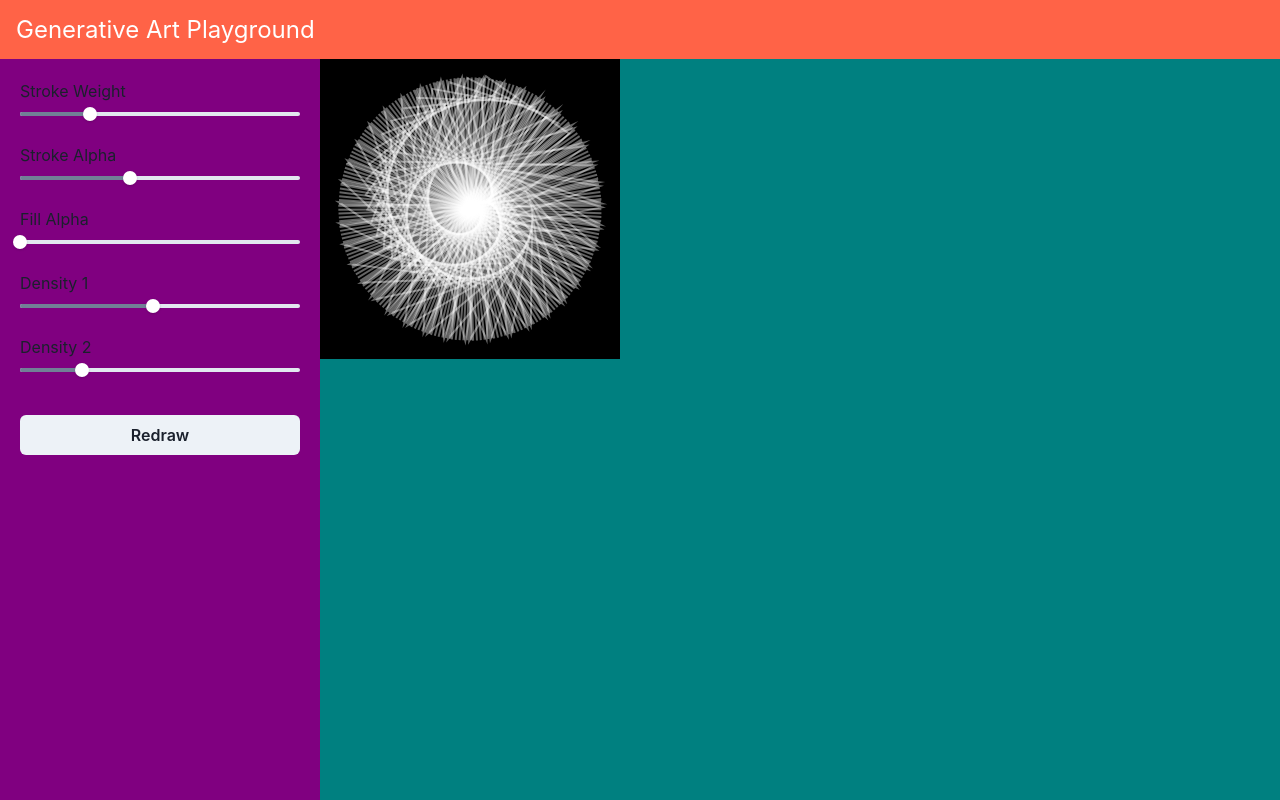
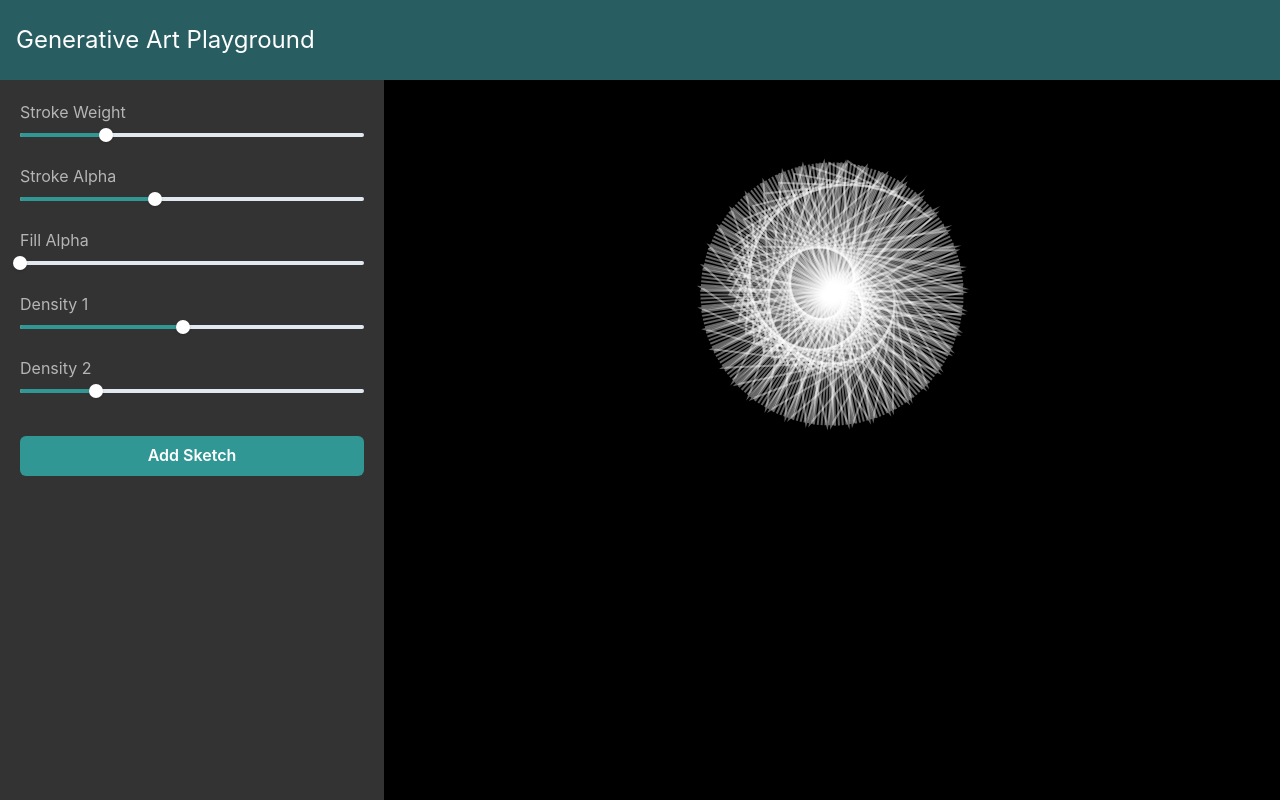
Before and after one commit to tooth-palm/triangle-playground, a React (Create React App) app: page / in a window 1280 px wide. Built offline with nearby package versions, Linux system fonts and the light colour scheme.

Commit message:
スタイルの適用

```diff
--- a/src/App.js
+++ b/src/App.js
@@ -3,7 +3,6 @@ import { useState } from "react";
 import MediaQuery from "react-responsive";
 import Canvas from "./Components/Canvas";
 
-import CanvasArea from "./Components/CanvasArea";
 import Tools from "./Components/Tools";
 
 function App() {
@@ -19,32 +18,59 @@ function App() {
     <Flex flexDirection="column" h="100vh">
       <Box
         w="100%"
-        h={16}
+        h="10%"
         pl="4"
         display="flex"
         alignItems="center"
-        bg="tomato"
+        bg="teal.700"
       >
         <Text fontSize="2xl" color="white">
           Generative Art Playground
         </Text>
       </Box>
       <MediaQuery query="(min-width: 620px)">
-        <Flex w="100%" h="100%" alignItems="stretch">
-          <Box flexBasis={320} flexGrow={0} bg="purple">
+        <Flex w="100%" h="90%" alignItems="stretch">
+          <Box width="30%" bg="#333333">
             <Tools padding={5} setValues={setSketchValues} />
           </Box>
-          <Box flexGrow={1} bg="teal" id="canvasArea">
-            <Canvas values={sketchValues} />
+          <Box
+            width="70%"
+            py="5%"
+            bg="black"
+            display="flex"
+            flexWrap="wrap"
+            justifyContent="center"
+            alignItems="flex-start"
+            overflowY="scroll"
+          >
+            <Box
+              width="100%"
+              display="flex"
+              flexWrap="Wrap"
+              justifyContent="center"
+              id="canvasArea"
+            >
+              <Canvas values={sketchValues} />
+            </Box>
           </Box>
         </Flex>
       </MediaQuery>
       <MediaQuery query="(max-width: 620px)">
-        <Flex w="100%" h="100%" flexDirection="column">
-          <Box flexBasis="300" flexGrow={0} bg="teal" id="canvasArea">
-            <Canvas />
+        <Flex w="100%" h="90%" flexDirection="column" alignItems="stretch">
+          <Box
+            width="100%"
+            height="50%"
+            bg="black"
+            display="flex"
+            overflowX="scroll"
+            justifyContent="center"
+            alignItems="center"
+          >
+            <Box width="300px" display="flex" flexWrap="noWrap" id="canvasArea">
+              <Canvas values={sketchValues} />
+            </Box>
           </Box>
-          <Box flexGrow={1} bg="purple">
+          <Box height="50%" overflowY="scroll" bg="#333333">
             <Tools padding={10} setValues={setSketchValues} />
           </Box>
         </Flex>
--- a/src/Components/CustomSlider.jsx
+++ b/src/Components/CustomSlider.jsx
@@ -14,12 +14,12 @@ const CustomSlider = (props) => {
   const [isPicked, setIsPicked] = useState(false);
   return (
     <Box>
-      <Text>{props.label}</Text>
+      <Text color="whiteAlpha.700">{props.label}</Text>
       <Slider
         defaultValue={props.default}
         min={props.min}
         max={props.max}
-        colorScheme="gray"
+        colorScheme="teal"
         onChange={(v) => props.setValue(v)}
         onChangeStart={() => setIsPicked(true)}
         onChangeEnd={() => setIsPicked(false)}
@@ -31,7 +31,7 @@ const CustomSlider = (props) => {
         </SliderTrack>
         <Tooltip
           hasArrow
-          bg="gray.500"
+          bg="teal.500"
           color="white"
           placement="top"
           isOpen={isHover || isPicked}
--- a/src/Components/Tools.jsx
+++ b/src/Components/Tools.jsx
@@ -61,7 +61,11 @@ const Tools = (props) => {
   };
 
   const RedrawButton = () => {
-    return <Button onClick={changeValues}>Redraw</Button>;
+    return (
+      <Button onClick={changeValues} colorScheme="teal">
+        Add Sketch
+      </Button>
+    );
   };
 
   return (
```
